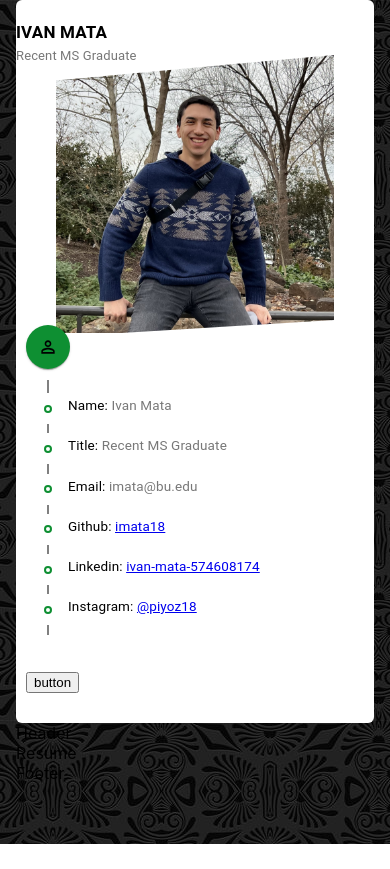
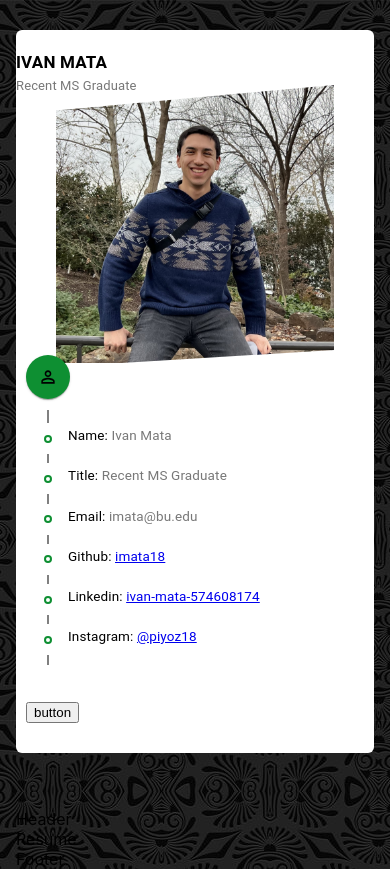
Before and after one commit to imata18/portfolio-homepage, a React (Create React App) app: page / in a window 390 px wide. Before the commit the page ends 844 px from the top, so only its background shows below. Built offline with nearby package versions, Linux system fonts and the light colour scheme.

Commit message:
Added in resume button

```diff
--- a/src/App.css
+++ b/src/App.css
@@ -43,6 +43,16 @@
   --main-color: #0e8f32;
 }
 
+/* Margins and Padding */
+.top_60 {
+  margin-top: 60px;
+}
+
+@media (max-width: 901px) {
+  .top_60 {
+    margin-top: 30px;
+  }
+}
 
 .container_shadow {
   box-shadow: 0px 2px 92px 0 rgba(0, 0, 0, 0.13);
--- a/src/App.js
+++ b/src/App.js
@@ -12,8 +12,8 @@ import { BrowserRouter as Router, Routes, Route } from "react-router-dom";
 
 function App() {
   return (
-    <Container>
-      <Grid container>
+    <Container className="top_60">
+      <Grid container spacing={7}>
         <Grid item xs={12} sm={12} md={4} lg={3}>
           <Profile />
         </Grid>
```
Also changed, not shown: src/Components/Button/Button.js (added, +13 -0 lines), src/Components/Button/Button.css (added).
